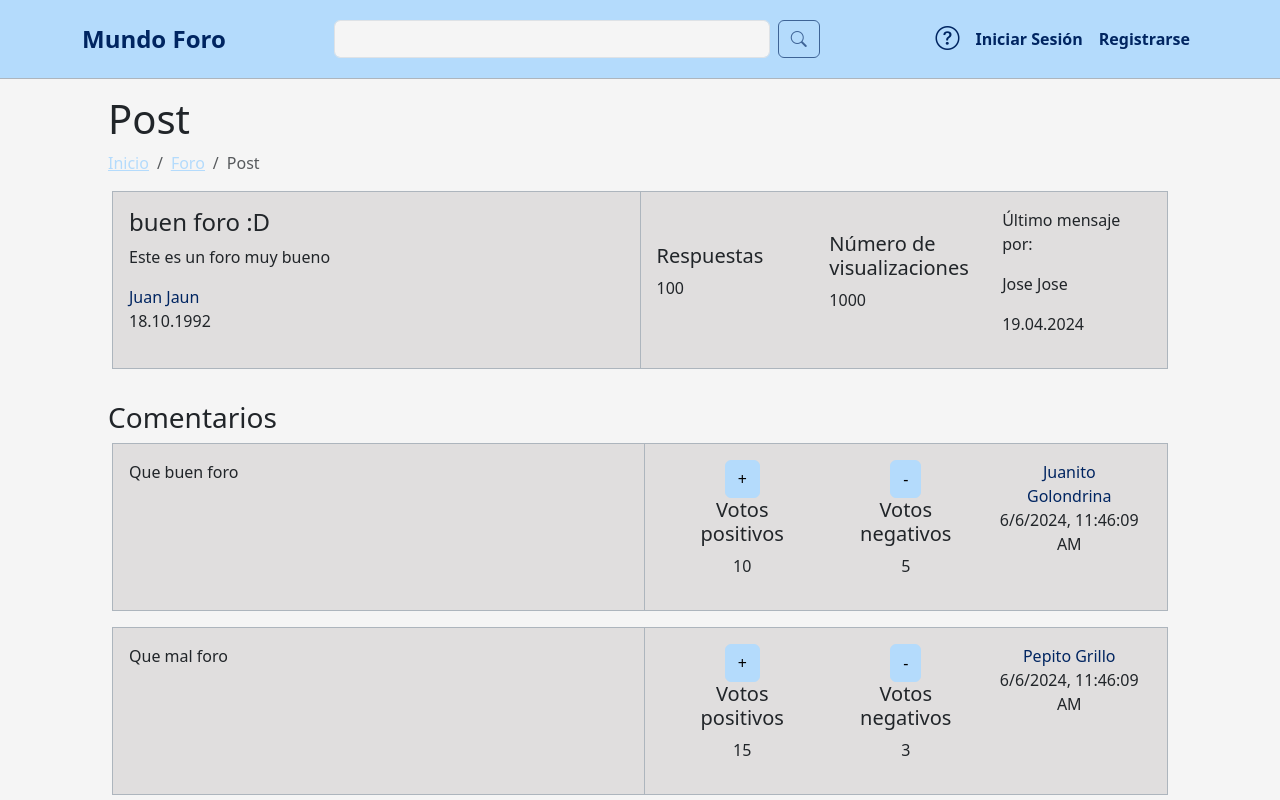
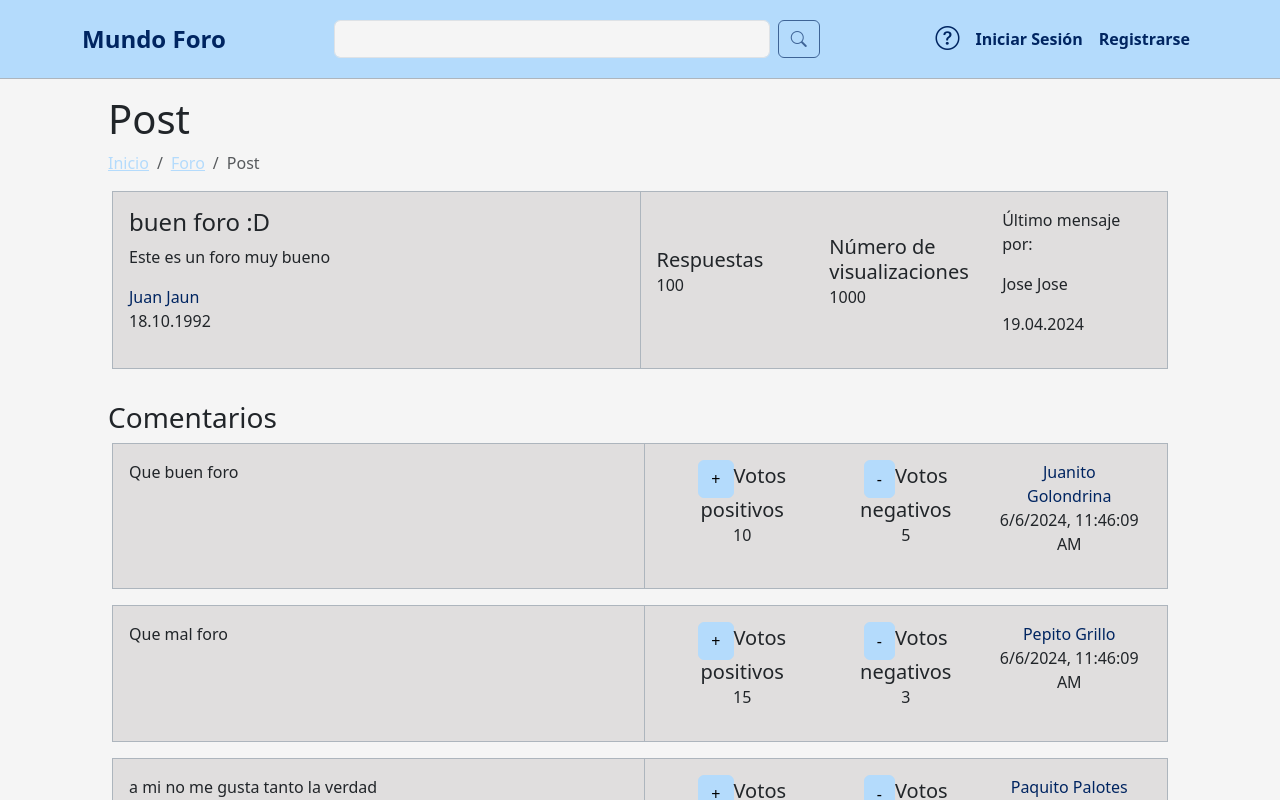
Before and after one commit to Croissanton/IU_Proyecto, a React (Create React App) app in the folder foro-mundo/: page /post in a window 1280 px wide. Shown: the top 800 px of the page. Built offline with nearby package versions, Linux system fonts and the light colour scheme.

Commit message:
removing header tags where not necessary

```diff
--- a/foro-mundo/src/Components/ForumCard.js
+++ b/foro-mundo/src/Components/ForumCard.js
@@ -13,7 +13,7 @@ const ForumCard = ({ topic, post_num, view_num }) => {
                 <Row>
                   <Col>
                     <Row>
-                      <h4 className="my-3">{topic}</h4>
+                      <span className="my-3 h4">{topic}</span>
                     </Row>
                   </Col>
                 </Row>
@@ -21,11 +21,11 @@ const ForumCard = ({ topic, post_num, view_num }) => {
               <Col className="p-3">
                 <Row>
                   <Col className="m-auto">
-                    <h5>Posts</h5>
+                    <span className="h5">Posts</span>
                     <p>{post_num}</p>
                   </Col>
                   <Col className="m-auto">
-                    <h5>Número de visualizaciones</h5>
+                    <span className="h5">Número de visualizaciones</span>
                     <p>{view_num}</p>
                   </Col>
                 </Row>
--- a/foro-mundo/src/Components/PostCard.js
+++ b/foro-mundo/src/Components/PostCard.js
@@ -23,7 +23,7 @@ const PostCard = ({
                 <Row>
                   <Col>
                     <Row>
-                      <h4>{titulo}</h4>
+                      <span className="h4">{titulo}</span>
                     </Row>
                     <Row>
                       <p>{text}</p>
@@ -47,11 +47,11 @@ const PostCard = ({
               <Col className="p-3">
                 <Row>
                   <Col className="m-auto">
-                    <h5>Respuestas</h5>
+                    <span className="h5">Respuestas</span>
                     <p>{res_num}</p>
                   </Col>
                   <Col className="m-auto">
-                    <h5>Número de visualizaciones</h5>
+                    <span className="h5">Número de visualizaciones</span>
                     <p>{view_num}</p>
                   </Col>
                   <Col className="m-auto">
--- a/foro-mundo/src/Components/PostComment.js
+++ b/foro-mundo/src/Components/PostComment.js
@@ -64,7 +64,7 @@ const PostComment = ({
                   >
                     +
                   </Button>
-                  <h5>Votos positivos</h5>
+                  <span className="h5">Votos positivos</span>
                   <p>{upvotes}</p>
                 </Col>
                 <Col className="text-center">
@@ -74,7 +74,7 @@ const PostComment = ({
                   >
                     -
                   </Button>
-                  <h5>Votos negativos</h5>
+                  <span className="h5">Votos negativos</span>
                   <p>{downvotes}</p>
                 </Col>
                 <Col className="text-center">
```
